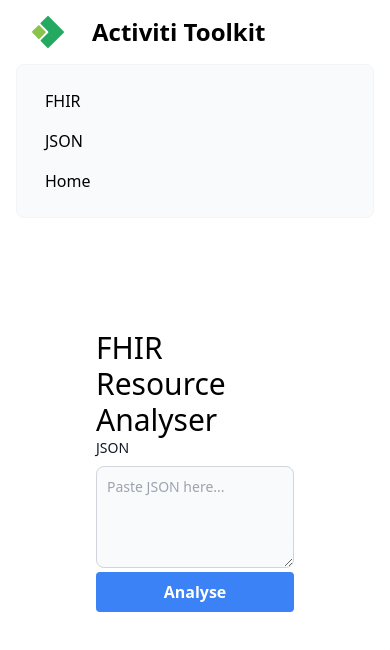
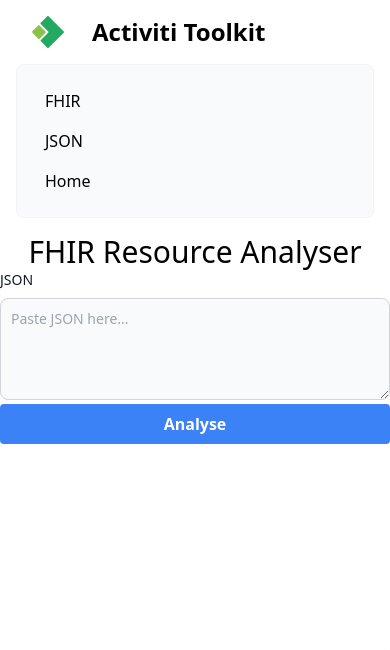
Before and after one commit to konrad-multibyte/activiti-toolkit, a Next.js app: page /fhir/fhir-resource-analyser in a window 390 px wide. Shown: the top 650 px of the page. Built offline with nearby package versions, Linux system fonts and the light colour scheme.

Commit message:
add padding to large screens

```diff
--- a/src/app/fhir/fhir-resource-analyser/page.tsx
+++ b/src/app/fhir/fhir-resource-analyser/page.tsx
@@ -39,7 +39,7 @@
     }
     return (
         <>
-            <main className="flex flex-col items-center justify-between p-24">
+            <main className="flex flex-col items-center justify-between lg:p-24">
                 <h1 className="text-3xl font-medium">FHIR Resource Analyser</h1>
                 <form onSubmit={handleJsonDocument} className="flex flex-col">
                     <label htmlFor="message" className="block mb-2 text-sm font-medium text-gray-900 dark:text-white">JSON </label>
--- a/src/app/fhir/fhir-resource-analyser/table.tsx
+++ b/src/app/fhir/fhir-resource-analyser/table.tsx
@@ -27,7 +27,7 @@
         return resources
     }
     return (
-        <div>
+        <div className="lg:p-24">
             <p className="text-3xl">HTML Preview</p>
             <p className="text-xl font-medium">version: <code>{data.data.version}</code></p>
             {
```
